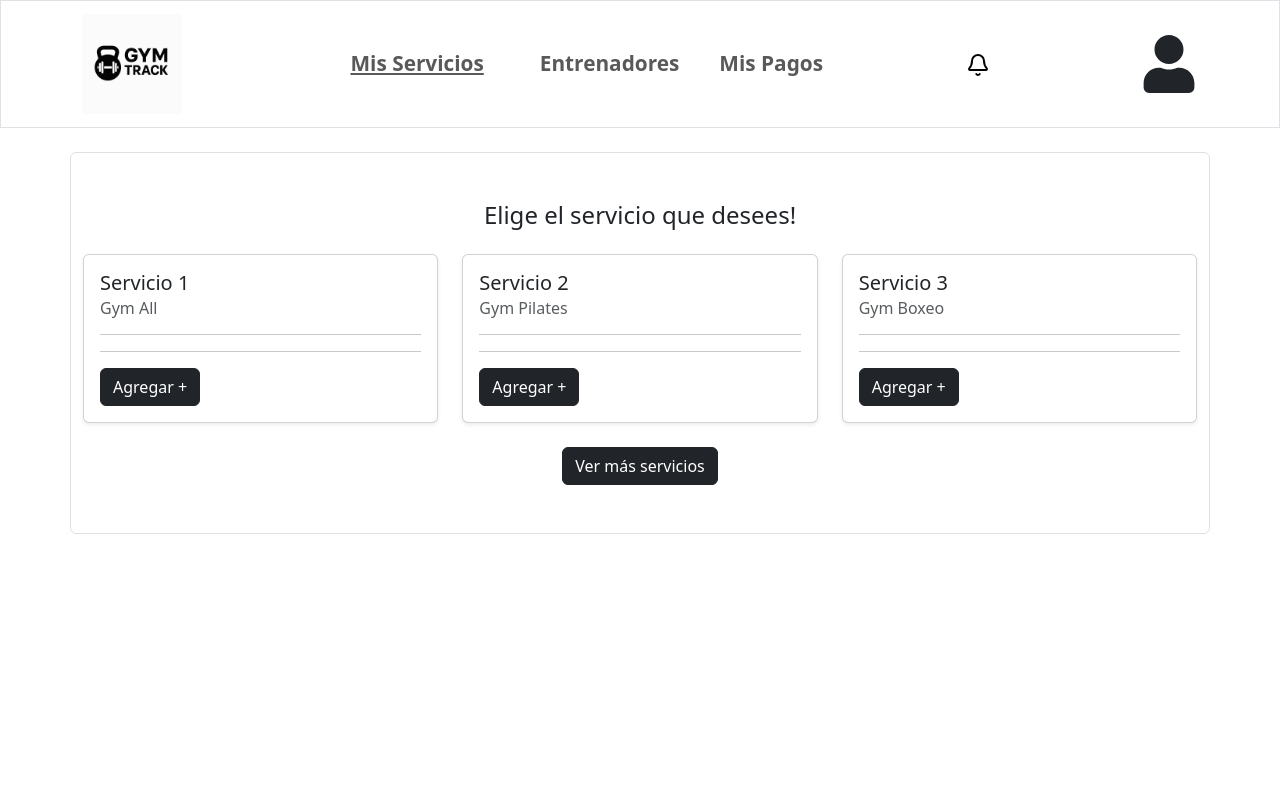
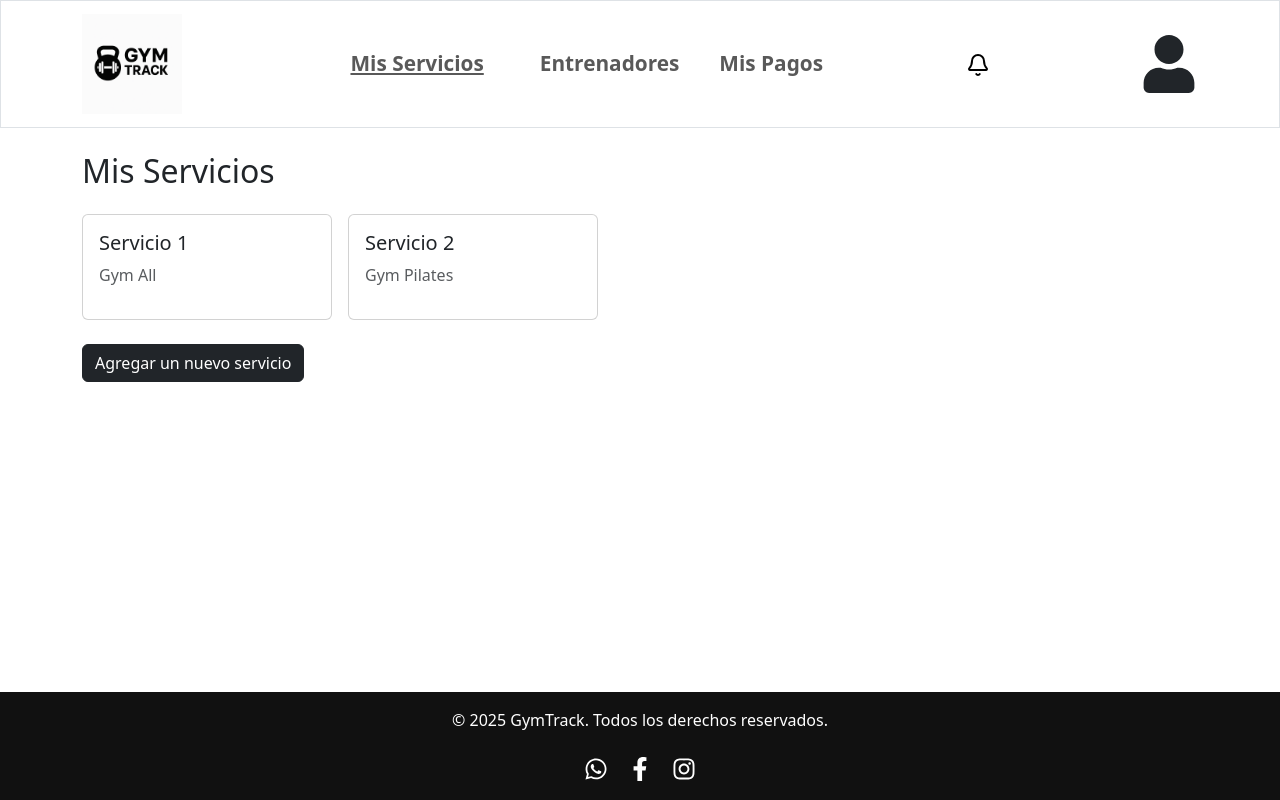
Before and after one commit to sof1aromero/GymTrackProyecto, a React (Vite) app: page /mis-servicios in a window 1280 px wide. Built offline with nearby package versions, Linux system fonts and the light colour scheme.

Commit message:
cuarto commit

```diff
--- a/src/App.jsx
+++ b/src/App.jsx
@@ -1,29 +1,35 @@
 import { useState } from 'react'
 import './App.css'
-import Servicios from './components/servicios'
+import MisServicios from './components/MisServicios';
 import { BrowserRouter as Router, Routes, Route } from 'react-router-dom'
 import NavBar from "./components/NavBar";
 import Perfil from './pages/Perfil';
 import CentroNotificaciones from './pages/CentroNotificaciones';
 import MenuNotificaciones from './components/MenuNotificaciones';
 import { useLocation } from 'react-router-dom';
+import AgregarServicio from './components/AgregarServicio';
+import Footer from './components/Footer';
+import "./estilos/LAYOUTT.css"
 
 function App() {
   const [count, setCount] = useState(0)
 
   return (
     <>
+      <div className="layout-container">
         <Router>
           <NavBar/>
-          <Routes>
-            <Route path='/perfil' element={<Perfil/>}/>
-            <Route path='/servicios-activos' element={<Servicios/>}/>
-            <Route path='/menuNotificaciones' element={<MenuNotificaciones/>}/>
-              <Route path='/notificaciones' element={<CentroNotificaciones/>}/>
-          </Routes>
-          {location.pathname !== "/notificaciones" && <Servicios />}
+          <main className="main-content">
+            <Routes>
+              <Route path='/perfil' element={<Perfil/>}/>
+              <Route path='/mis-servicios' element={<MisServicios/>}/>
+              <Route path='/menuNotificaciones' element={<MenuNotificaciones/>}/>
+                <Route path='/notificaciones' element={<CentroNotificaciones/>}/>
+            </Routes>
+          </main>
+          <Footer/>
       </Router>
-
+    </div>
     </>
   )
 }
--- a/src/components/servicios.jsx
+++ b/src/components/AgregarServicio.jsx
@@ -7,7 +7,7 @@ const servicios = [
     { id: 3, titulo: 'Servicio 3', descripcion: 'Gym Boxeo' },
 ];
 
-const Servicios = () => {
+const AgregarServicio = () => {
     return (
         <Container className="py-5 border rounded mt-4">
             <h4 className="text-xl mb-4 font-bold text-center">Elige el servicio que desees!</h4>
@@ -39,4 +39,4 @@ const Servicios = () => {
     );
 };
 
-export default Servicios;
+export default AgregarServicio;
--- /dev/null
+++ b/src/components/Footer.jsx
@@ -0,0 +1,24 @@
+import React from "react";
+import { FaWhatsapp, FaFacebookF, FaInstagram } from "react-icons/fa";
+import "../estilos/Footer.css";
+
+function Footer() {
+  return (
+    <footer className="footer-container">
+      <p>&copy; 2025 GymTrack. Todos los derechos reservados.</p>
+      <div className="social-icons">
+        <a href="https://wa.me/tu-numero" target="_blank" rel="noreferrer">
+          <FaWhatsapp />
+        </a>
+        <a href="https://facebook.com" target="_blank" rel="noreferrer">
+          <FaFacebookF />
+        </a>
+        <a href="https://instagram.com" target="_blank" rel="noreferrer">
+          <FaInstagram />
+        </a>
+      </div>
+    </footer>
+  );
+}
+
+export default Footer;
--- /dev/null
+++ b/src/components/MisServicios.jsx
@@ -0,0 +1,62 @@
+import React, { useState } from "react";
+
+const serviciosUsuario = [
+    { id: 1, nombre: "Servicio 1", descripcion: "Gym All" },
+    { id: 2, nombre: "Servicio 2", descripcion: "Gym Pilates" },
+];
+
+const todosLosServicios = [
+    { id: 1, nombre: "Servicio 1", descripcion: "Gym All" },
+    { id: 2, nombre: "Servicio 2", descripcion: "Gym Pilates" },
+    { id: 3, nombre: "Servicio 3", descripcion: "Gym Boxeo" },
+];
+
+const MisServicios = () => {
+    const [mostrarTodos, setMostrarTodos] = useState(false);
+
+    const handleMostrarServicios = () => {
+        setMostrarTodos(true);
+    };
+
+    return (
+        <div className="container mt-4">
+            <h2>Mis Servicios</h2>
+
+            <div className="d-flex flex-wrap gap-3 my-4">
+                {serviciosUsuario.map((servicio) => (
+                <div key={servicio.id} className="card p-3" style={{ width: "250px" }}>
+                    <h5>{servicio.nombre}</h5>
+                    <p className="text-muted">{servicio.descripcion}</p>
+                    {/* Aquí podrías poner más detalles si lo deseas */}
+                </div>
+                ))}
+            </div>
+
+            {!mostrarTodos && (
+                <button className="btn btn-dark" onClick={handleMostrarServicios}>
+                Agregar un nuevo servicio
+                </button>
+            )}
+
+            {mostrarTodos && (
+                <div className="mt-5">
+                    <h3>Elige el servicio que desees!</h3>
+                    <div className="d-flex flex-wrap gap-4 mt-3">
+                        {todosLosServicios.map((servicio) => (
+                            <div key={servicio.id} className="card p-3" style={{ width: "250px" }}>
+                                <h5>{servicio.nombre}</h5>
+                                <p className="text-muted">{servicio.descripcion}</p>
+                                <button className="btn btn-dark">Agregar +</button>
+                            </div>
+                        ))}
+                    </div>
+                    <div className="text-center mt-4">
+                        <button className="btn btn-dark">Ver más servicios</button>
+                    </div>
+                </div>
+            )}
+        </div>
+    );
+};
+
+export default MisServicios;
--- a/src/components/NavBar.jsx
+++ b/src/components/NavBar.jsx
@@ -32,7 +32,7 @@ const NavBar = () => {
                 </Navbar.Brand>
 
                 <Nav className="d-flex gap-4 nav-links">
-                    <Link to="/entrenadores" className="fw-semibold text-decoration-underline nav-link mx-3">
+                    <Link to="/mis-servicios" className="fw-semibold text-decoration-underline nav-link mx-3">
                         Mis Servicios
                     </Link>
                     <Link to="/entrenadores" className="fw-semibold nav-link">
--- /dev/null
+++ b/src/estilos/Footer.css
@@ -0,0 +1,21 @@
+.footer-container {
+    background-color: #111;
+    color: white;
+    text-align: center;
+    padding: 1rem 0;
+  }
+
+  .social-icons {
+    margin-top: 0.5rem;
+  }
+
+  .social-icons a {
+    margin: 0 10px;
+    color: white;
+    font-size: 1.5rem;
+    transition: color 0.3s ease;
+  }
+
+  .social-icons a:hover {
+    color: #00e676;
+  }
--- /dev/null
+++ b/src/estilos/LAYOUTT.css
@@ -0,0 +1,19 @@
+/* Para que toda la app ocupe al menos la altura de la pantalla */
+html, body {
+    height: 100%;
+    margin: 0;
+}
+
+#root {
+    height: 100%;
+}
+
+.layout-container {
+    display: flex;
+    flex-direction: column;
+    min-height: 100vh;
+}
+
+.main-content {
+    flex: 1;
+}
--- a/src/pages/Perfil.jsx
+++ b/src/pages/Perfil.jsx
@@ -1,18 +1,15 @@
 import React from "react";
 import {Link} from "react-router-dom";
+import { FaUser } from "react-icons/fa";
 
 function Perfil() {
     return (
         <div className="container mt-4">
             <div className="card p-4">
-
                 <div className="d-flex align-items-center mb-3">
-                    <img
-                        src="https://via.placeholder.com/80"
-                        alt="Avatar"
-                        className="rounded-circle me-3"
-                        style={{width: "80px", height: "80px"}}
-                    />
+                            <FaUser
+                                size={58}
+                            />
                     <div>
                         <h5>
                             User_name
```
